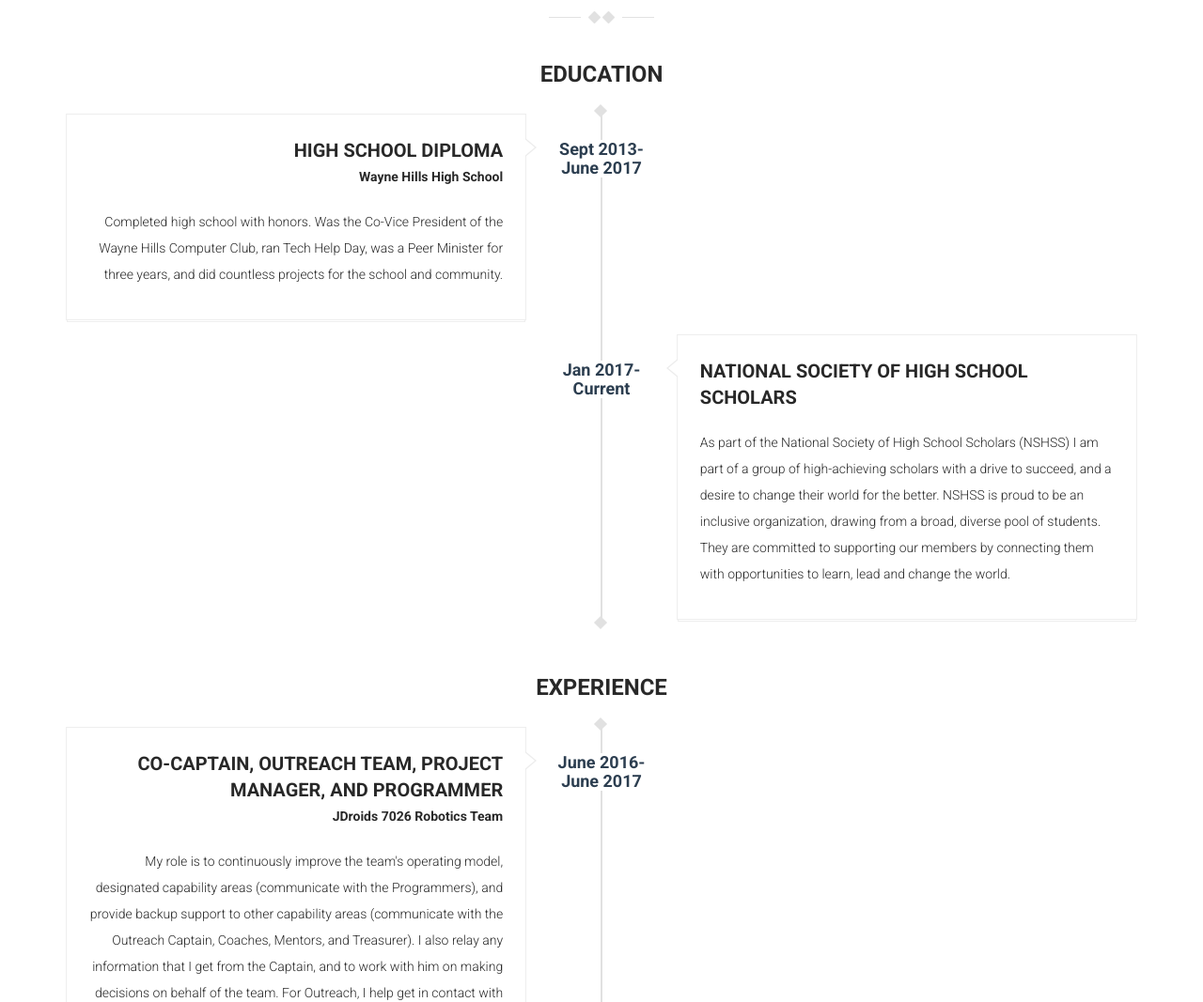
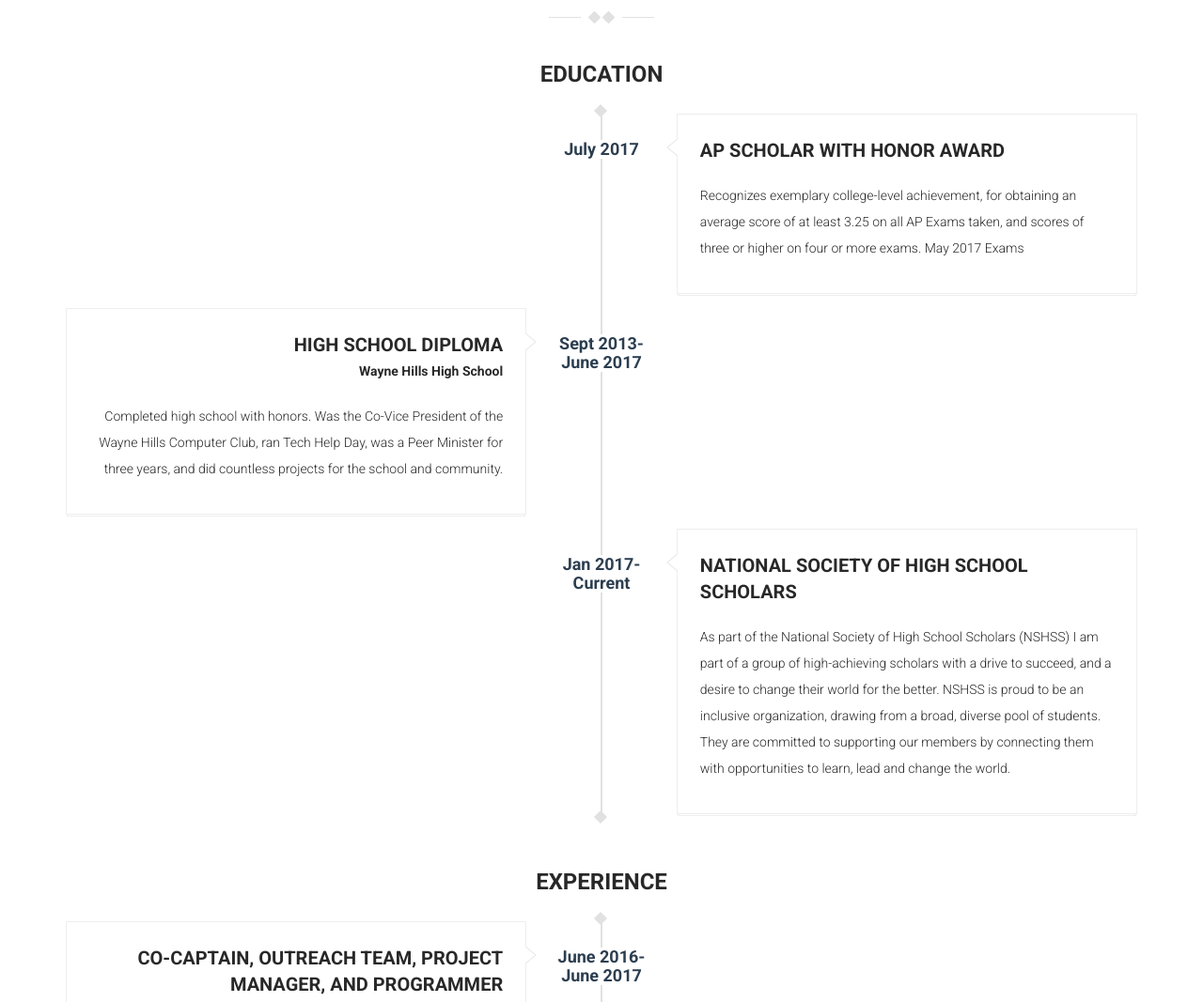
Before and after one commit to klw43325rocks/kwall, a plain HTML site: page index.html in a window 1280 px wide. Shown: the part 2660-3727 px from the top of the page at 94% size. Drawn offline with Linux system fonts and the light colour scheme.

Commit message:
Update index.html

```diff
--- a/index.html
+++ b/index.html
@@ -194,6 +194,25 @@
                     </div>
                     <div class="resume">
                         <ul class="timeline">
+			   <li class="timeline-inverted">
+                                <div class="posted-date">
+                                    <span class="month">July 2017</span>
+                                </div><!-- /posted-date -->
+
+                                <div class="timeline-panel wow fadeInUp">
+                                    <div class="timeline-content">
+                                        <div class="timeline-heading">
+                                            <h3>AP Scholar with Honor Award</h3>
+                                            <span></span>
+                                        </div><!-- /timeline-heading -->
+
+                                        <div class="timeline-body">
+                                            <p>Recognizes exemplary college-level achievement, for obtaining an average score of at least 3.25 on all AP Exams taken, and scores of three or higher on four or more exams. May 2017 Exams</p>
+                                        </div><!-- /timeline-body -->
+                                    </div> <!-- /timeline-content -->
+                                </div> <!-- /timeline-panel -->
+                            </li>
+
                             <li>
                                 <div class="posted-date">
                                     <span class="month">Sept 2013-June 2017</span>
```
